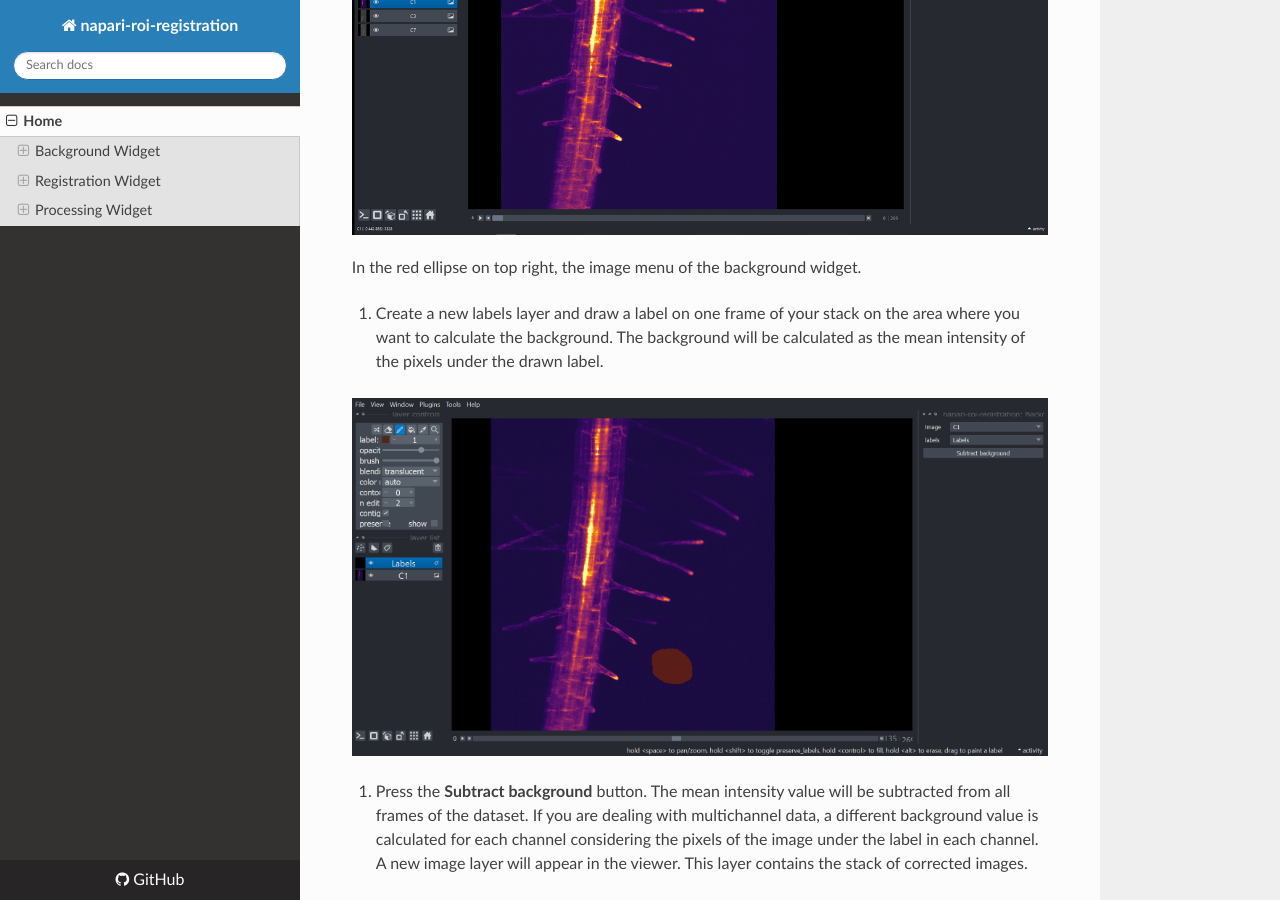
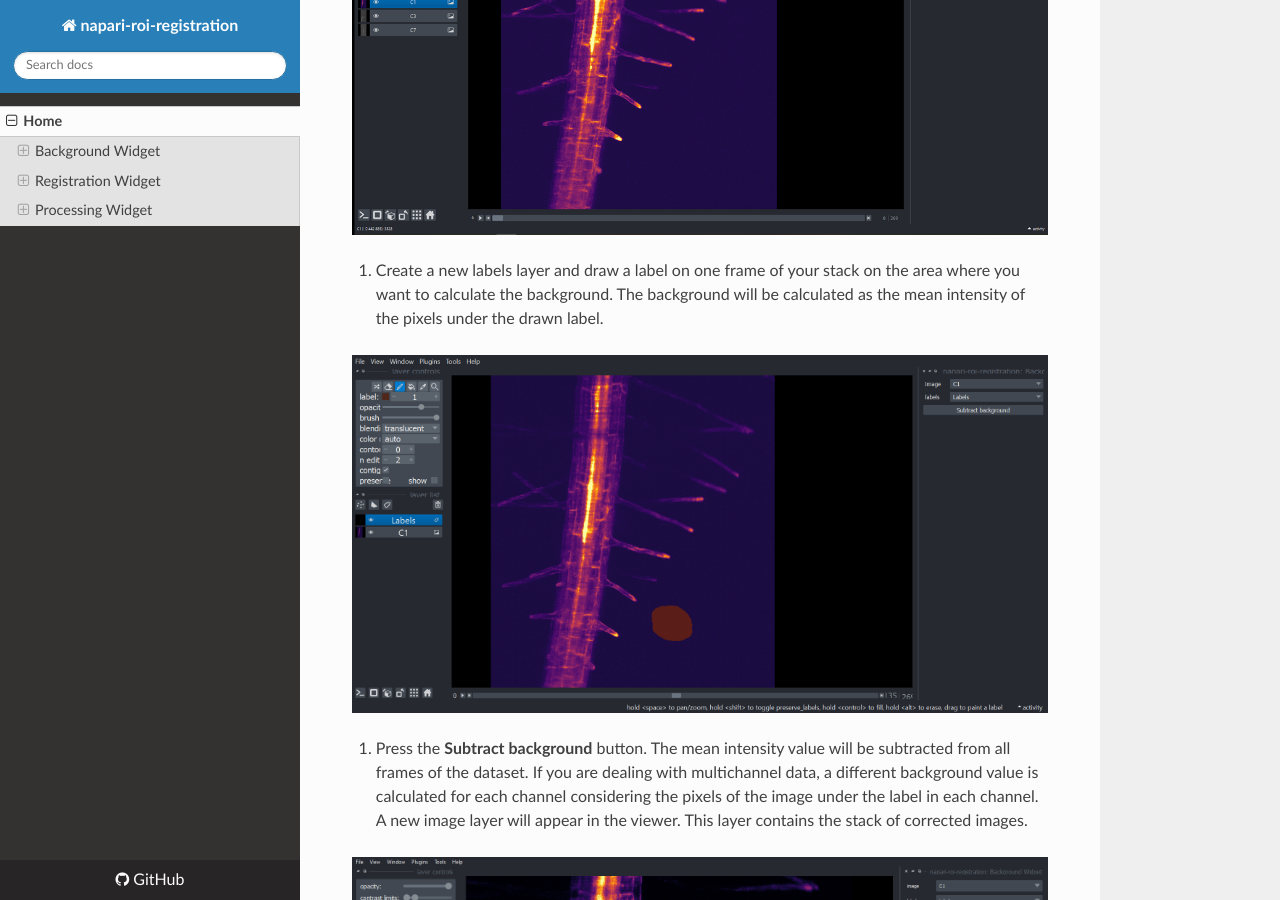
Before and after one commit to GiorgiaTortora/napari-roi-registration, an MkDocs documentation site: the page built from docs/index.md, in a window 1280 px wide and 900 px high, scrolled down 906 px. Built offline with MkDocs 1.6.1, drawn with Linux system fonts in a browser that asks for light colours; nearby versions of some CDN libraries; old or Windows-style settings are respelled for this version of MkDocs.

Commit message:
new documentation added

```diff
--- a/docs/index.md
+++ b/docs/index.md
@@ -17,8 +17,6 @@
 1. Open the image you want to correct in the napari viewer. If you open more than one image in the viewer, select the image you want to correct in the image menu of the Background Widget.
 
 ![raw](https://github.com/GiorgiaTortora/napari-roi-registration/blob/main/images/before_sub.png)
-<figcaption>In the red ellipse on top right, the image menu of the background widget.</figcaption>
-</figure>
 
 2. Create a new labels layer and draw a label on one frame of your stack on the area where you want to calculate the background. The background will be calculated as the mean intensity of the pixels under the drawn label.
 
@@ -90,4 +88,4 @@
 If **plot results** is selected, plots of displacement vs time index and mean intensity vs time index will appear in the console.
 Choosing the **save results** option, an excel file containing ROIs positions, displacements, and intensities will be saved.
 
-[raw](https://github.com/GiorgiaTortora/napari-roi-registration/blob/main/images/plots.png)
+![raw](https://github.com/GiorgiaTortora/napari-roi-registration/blob/main/images/plots.png)
```
Also changed, not shown: README.md (+2 -1 lines), 1 other file.
